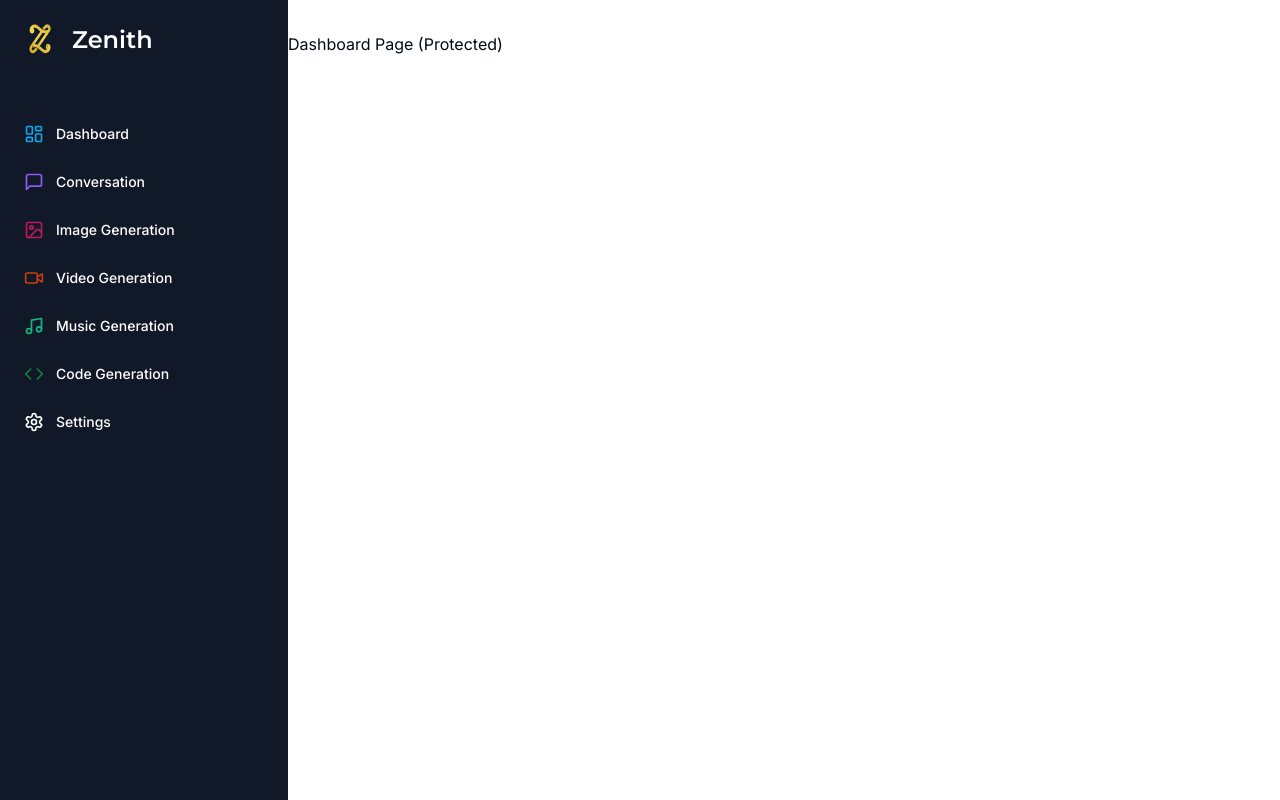
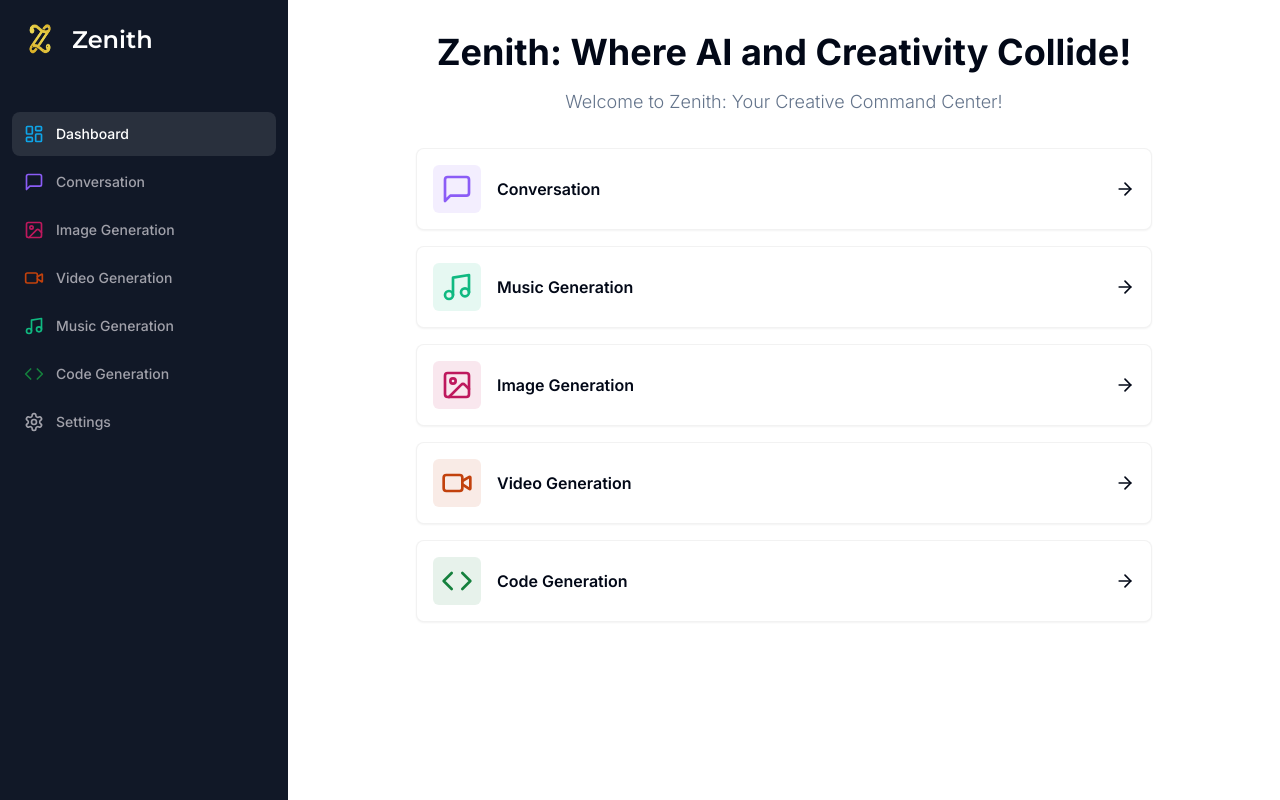
Before and after one commit to koshikgurbani/Zenith, a Next.js app in the folder zenith/: page /dashboard in a window 1280 px wide. Built offline with nearby package versions, Linux system fonts and the light colour scheme.

Commit message:
added necessary components and stylings for dashboard page

```diff
--- a/zenith/app/(dashboard)/(routes)/dashboard/page.tsx
+++ b/zenith/app/(dashboard)/(routes)/dashboard/page.tsx
@@ -7,11 +7,90 @@
   );
 } */
 
+"use client"
 
+import {
+  ArrowRight,
+  Code,
+  ImageIcon,
+  MessageSquare,
+  Music,
+  VideoIcon
+} from "lucide-react"
+import { useRouter } from "next/navigation"
+
+import { cn } from "@/lib/utils"
+import { Card } from "@/components/ui/card"
+
+const tools = [
+  {
+    label: "Conversation",
+    icon: MessageSquare,
+    color: "text-violet-500",
+    bgColor: "bg-violet-500/10",
+    href: "/conversation"
+  },
+  {
+    label: "Music Generation",
+    icon: Music,
+    color: "text-emerald-500",
+    bgColor: "bg-emerald-500/10",
+    href: "/music"
+  },
+  {
+    label: "Image Generation",
+    icon: ImageIcon,
+    color: "text-pink-700",
+    bgColor: "bg-pink-700/10",
+    href: "/image"
+  },
+  {
+    label: "Video Generation",
+    icon: VideoIcon,
+    color: "text-orange-700",
+    bgColor: "bg-orange-700/10",
+    href: "/video"
+  },
+  {
+    label: "Code Generation",
+    icon: Code,
+    color: "text-green-700",
+    bgColor: "bg-green-700/10",
+    href: "/code"
+  },
+]
 const DashboardPage = () => {
+  const router = useRouter()
   return (
     <div>
-      <p>Dashboard Page (Protected)</p>
+      {/* <p>Dashboard Page (Protected)</p> */}
+      <div className="mb-8 space-y-4">
+        <h2 className="text-2xl md: text-4xl font-bold text-center">
+          Zenith: Where AI and Creativity Collide!
+        </h2>
+        <p className="text-muted-foreground font-light text-sm md:text-lg text-center">
+          Welcome to Zenith: Your Creative Command Center!
+        </p>
+      </div>
+      <div className="px-4 md:px-20 lg:px-32 space-y-4">
+        {tools.map((tool) => (
+          <Card
+            onClick={() => router.push(tool.href)}
+            key={tool.href}
+            className="p-4 border-black/5 flex items-center justify-between hover:shadow-md transition cursor-pointer"
+          >
+            <div className="flex items-center gap-x-4">
+              <div className={cn("p-2 w-fit rounded-md", tool.bgColor)}>
+                <tool.icon className={cn("w-8 h-8", tool.color)} />
+              </div>
+              <div className="font-semibold">
+                {tool.label}
+              </div>
+            </div>
+            <ArrowRight className="w-5 h-5" />
+          </Card>
+        ))}
+      </div>
     </div>
   )
 }
--- a/zenith/components/mobile-sidebar.tsx
+++ b/zenith/components/mobile-sidebar.tsx
@@ -9,8 +9,18 @@
     SheetTrigger
 } from "@/components/ui/sheet";
 import Sidebar from "@/components/sidebar";
+import { useEffect, useState } from "react";
 
 const MobileSidebar = () => {
+    const [isMounted, setIsMounted] = useState(false);
+
+    useEffect(() => {
+        setIsMounted(true);
+    }, []);
+
+    if (!isMounted) {
+        return null
+    }
     return (
         <Sheet>
             <SheetTrigger>
--- a/zenith/components/sidebar.tsx
+++ b/zenith/components/sidebar.tsx
@@ -3,6 +3,7 @@
 import { Montserrat } from "next/font/google";
 import Image from "next/image";
 import Link from "next/link";
+import { usePathname } from "next/navigation";
 
 import { cn } from "@/lib/utils";
 import { Code, ImageIcon, LayoutDashboard, MessageSquare, Music, Settings, VideoIcon } from "lucide-react";
@@ -57,6 +58,7 @@
 ];
 
 const Sidebar = () => {
+    const pathname = usePathname();
     return (
         <div className="space-y-4 py-4 flex flex-col h-full bg-[#111827] text-white">
             <div className="px-3 py-2 flex-1">
@@ -77,7 +79,8 @@
                         <Link
                             href={route.href}
                             key={route.href}
-                            className= "text-sm group flex p-3 w-full justify-start font-medium cursor-pointer hover:text-white hover:bg-white/10 rounded-lg transition"
+                            className={cn("text-sm group flex p-3 w-full justify-start font-medium cursor-pointer hover:text-white hover:bg-white/10 rounded-lg transition",
+                                pathname === route.href ? "text-white bg-white/10" : "text-zinc-400")}
                         >
                             <div className="flex items-center flex-1">
                                 <route.icon className={cn("h-5 w-5 mr-3", route.color)} />
--- /dev/null
+++ b/zenith/components/ui/card.tsx
@@ -0,0 +1,79 @@
+import * as React from "react"
+
+import { cn } from "@/lib/utils"
+
+const Card = React.forwardRef<
+  HTMLDivElement,
+  React.HTMLAttributes<HTMLDivElement>
+>(({ className, ...props }, ref) => (
+  <div
+    ref={ref}
+    className={cn(
+      "rounded-lg border bg-card text-card-foreground shadow-sm",
+      className
+    )}
+    {...props}
+  />
+))
+Card.displayName = "Card"
+
+const CardHeader = React.forwardRef<
+  HTMLDivElement,
+  React.HTMLAttributes<HTMLDivElement>
+>(({ className, ...props }, ref) => (
+  <div
+    ref={ref}
+    className={cn("flex flex-col space-y-1.5 p-6", className)}
+    {...props}
+  />
+))
+CardHeader.displayName = "CardHeader"
+
+const CardTitle = React.forwardRef<
+  HTMLParagraphElement,
+  React.HTMLAttributes<HTMLHeadingElement>
+>(({ className, ...props }, ref) => (
+  <h3
+    ref={ref}
+    className={cn(
+      "text-2xl font-semibold leading-none tracking-tight",
+      className
+    )}
+    {...props}
+  />
+))
+CardTitle.displayName = "CardTitle"
+
+const CardDescription = React.forwardRef<
+  HTMLParagraphElement,
+  React.HTMLAttributes<HTMLParagraphElement>
+>(({ className, ...props }, ref) => (
+  <p
+    ref={ref}
+    className={cn("text-sm text-muted-foreground", className)}
+    {...props}
+  />
+))
+CardDescription.displayName = "CardDescription"
+
+const CardContent = React.forwardRef<
+  HTMLDivElement,
+  React.HTMLAttributes<HTMLDivElement>
+>(({ className, ...props }, ref) => (
+  <div ref={ref} className={cn("p-6 pt-0", className)} {...props} />
+))
+CardContent.displayName = "CardContent"
+
+const CardFooter = React.forwardRef<
+  HTMLDivElement,
+  React.HTMLAttributes<HTMLDivElement>
+>(({ className, ...props }, ref) => (
+  <div
+    ref={ref}
+    className={cn("flex items-center p-6 pt-0", className)}
+    {...props}
+  />
+))
+CardFooter.displayName = "CardFooter"
+
+export { Card, CardHeader, CardFooter, CardTitle, CardDescription, CardContent }
```
